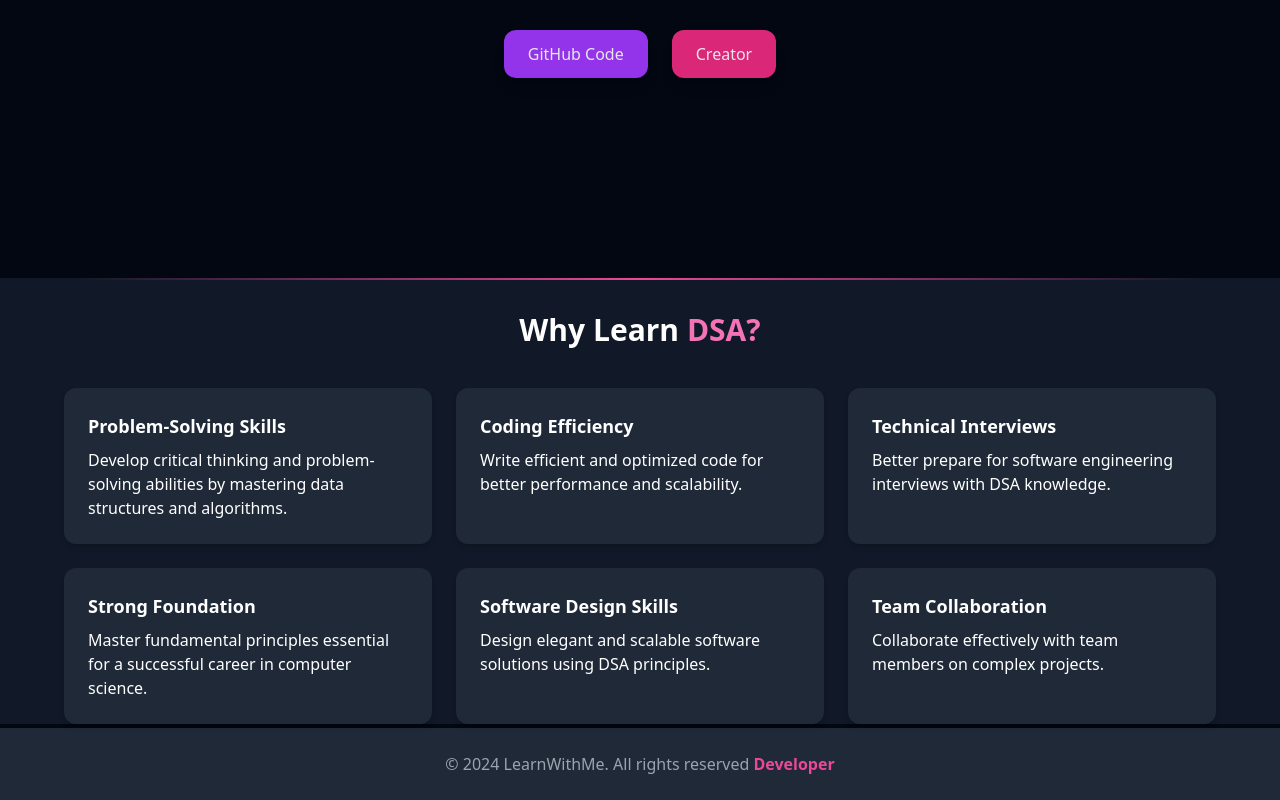
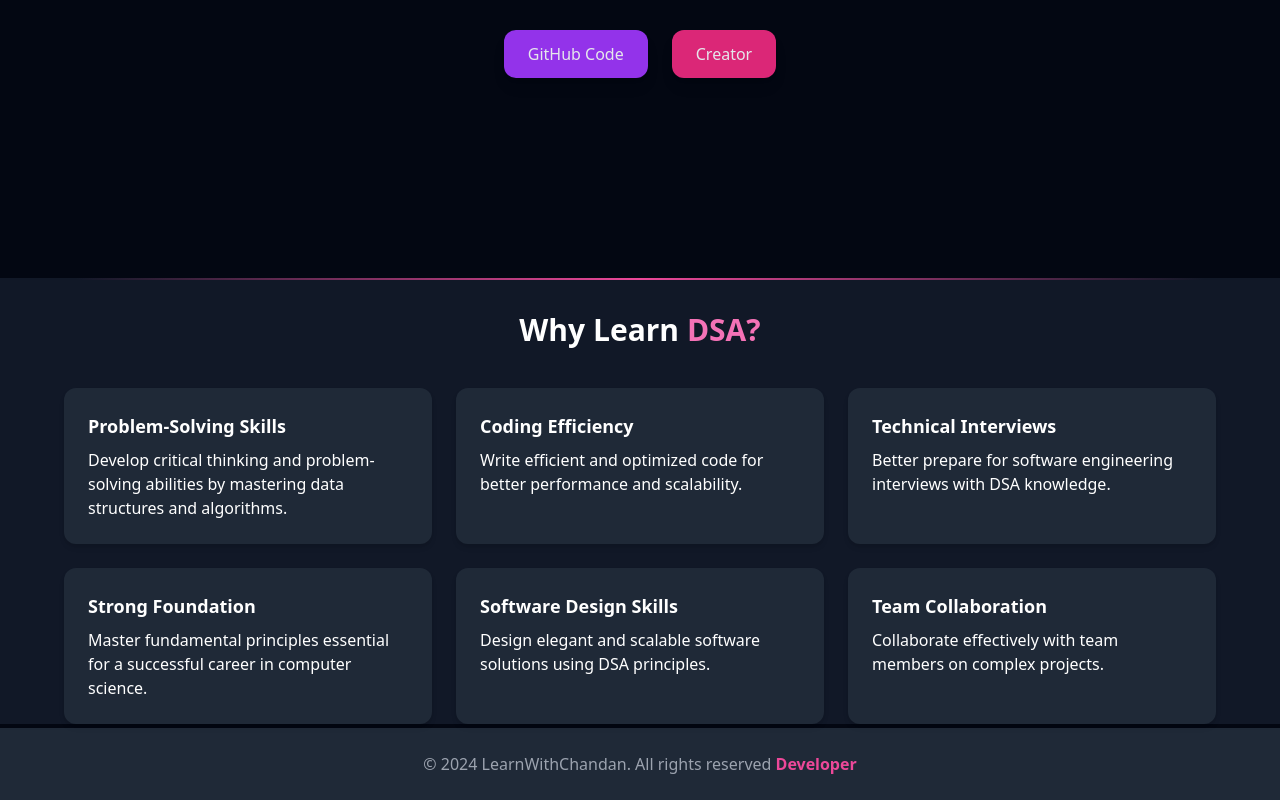
Before and after one commit to chandan22051592/DSA_Visualization, a React (Vite) app: page / in a window 1280 px wide. Shown: the part 510-1310 px from the top of the page. Built offline with nearby package versions, Linux system fonts and the light colour scheme.

Commit message:
added authorName to footer

```diff
--- a/src/components/Footer.jsx
+++ b/src/components/Footer.jsx
@@ -2,7 +2,7 @@
 function Footer(){
     return (
         <footer class="bg-gray-800 text-gray-400 text-center py-6 mt-1">
-            <p>© 2024 LearnWithMe. All rights reserved <span class="text-pink-500 font-semibold">Developer</span></p>
+            <p>© 2024 LearnWithChandan. All rights reserved <span class="text-pink-500 font-semibold">Developer</span></p>
         </footer>
     );
 }
```
